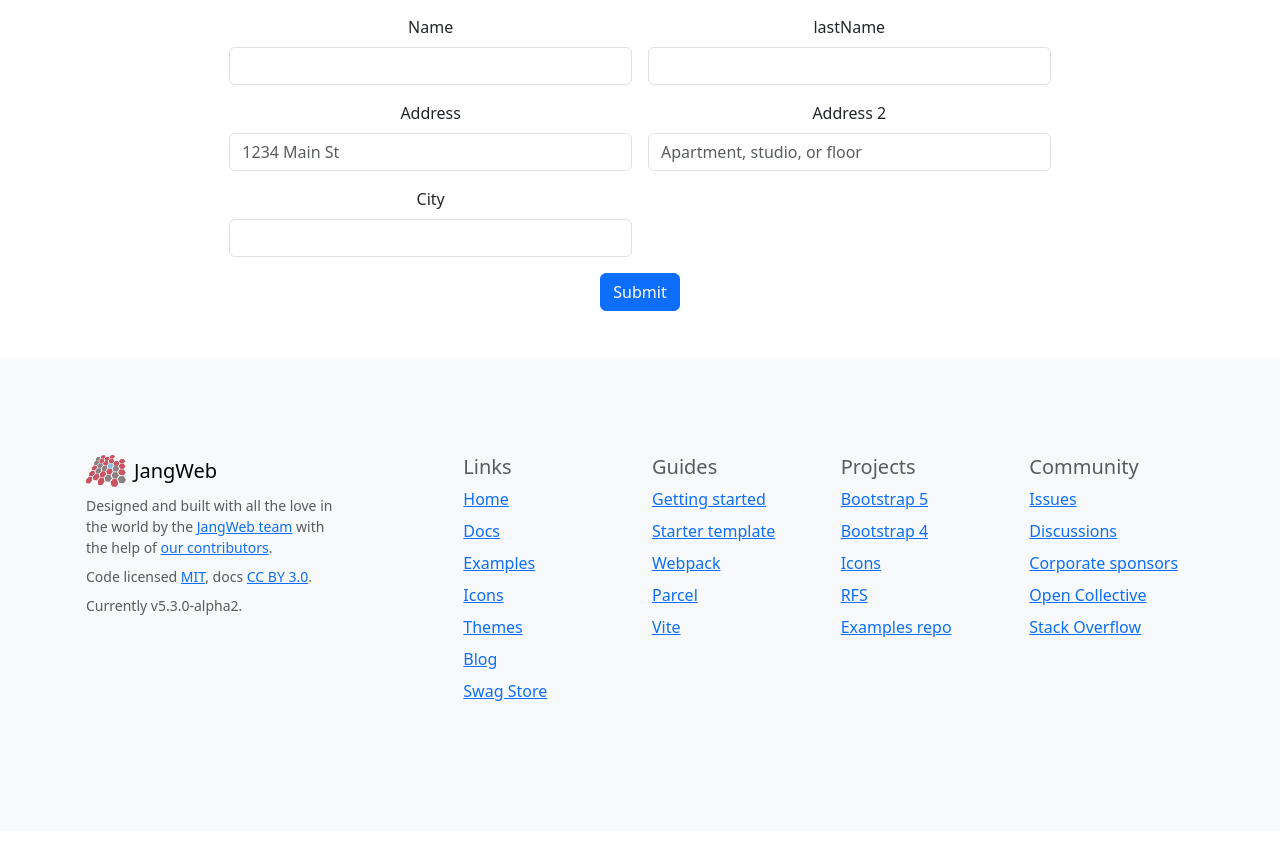
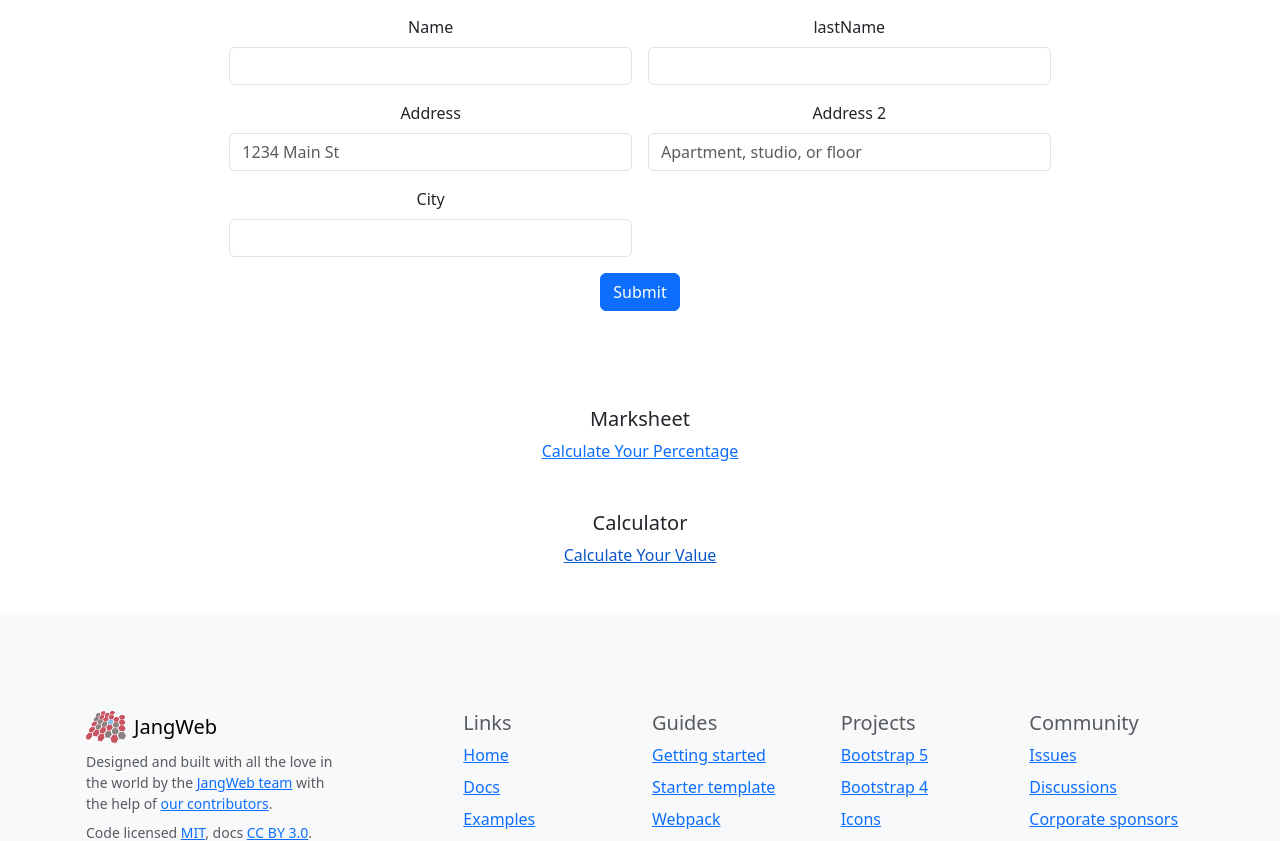
Before and after one commit to SheikAAsif/JangWeb, a Django app: page /userform/ in a window 1280 px wide. Shown: the part 137-978 px from the top of the page. Before the commit the page ends 838 px from the top, so only its background shows below. Run offline with Django 4.2, Linux system fonts and the light colour scheme.

Commit message:
file error

```diff
--- a/templates/index.html
+++ b/templates/index.html
@@ -199,7 +199,7 @@
   </div>
 -->
   <!======== Card container End  ==================>
-
+<!--
 
 <div class=container >
   <div class="title text-center py-4 py-md-5 mt-5">
@@ -216,7 +216,7 @@
 </div>
 
 
-
+-->
 
   <!======== footer Start  ==================>
 
--- a/templates/userform.html
+++ b/templates/userform.html
@@ -203,6 +203,25 @@
 
 <!======== Card container End  ==================>
 
+
+
+
+<div class=container >
+  <div class="title text-center py-4 py-md-5 mt-5">
+    <h5 class="mb-10">Marksheet</h5>
+    <a class="stretched-link" href="http://127.0.0.1:8000/Marksheet/">Calculate Your Percentage</a>
+  </div>
+</div>
+
+<div class=container >
+  <div class="title text-center ">
+    <h5 class="mb-10">Calculator</h5>
+    <a class="stretched-link" href="http://127.0.0.1:8000/calculator/">Calculate Your Value</a>
+  </div>
+</div>
+
+
+
 <!======== footer Start  ==================>
 
 {% endblock %}
```
